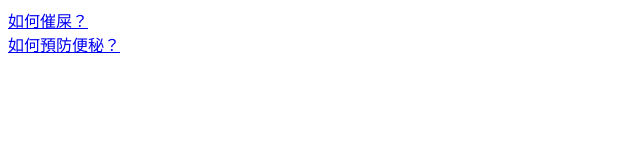
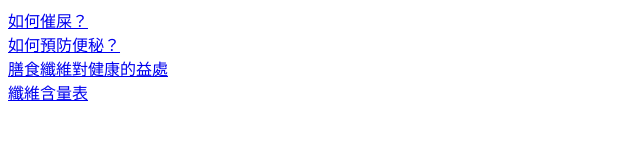
Before and after one commit to tamskh/tracy_articals, a plain HTML site: page index.html in a window 1280 px wide. Shown: the whole page, without its empty margins (0-640 px from the left). Drawn offline with Linux system fonts and the light colour scheme.

Commit message:
Update article list

```diff
--- a/index.html
+++ b/index.html
@@ -5,5 +5,9 @@
       <br />
       <a href="./article_2.html">如何預防便秘？</a>
       <br />
+      <a href="./article_3.html">膳食纖維對健康的益處</a>
+      <br />
+      <a href="./article_4.html">纖維含量表</a>
+      <br />
    </body>
 </html>
```
